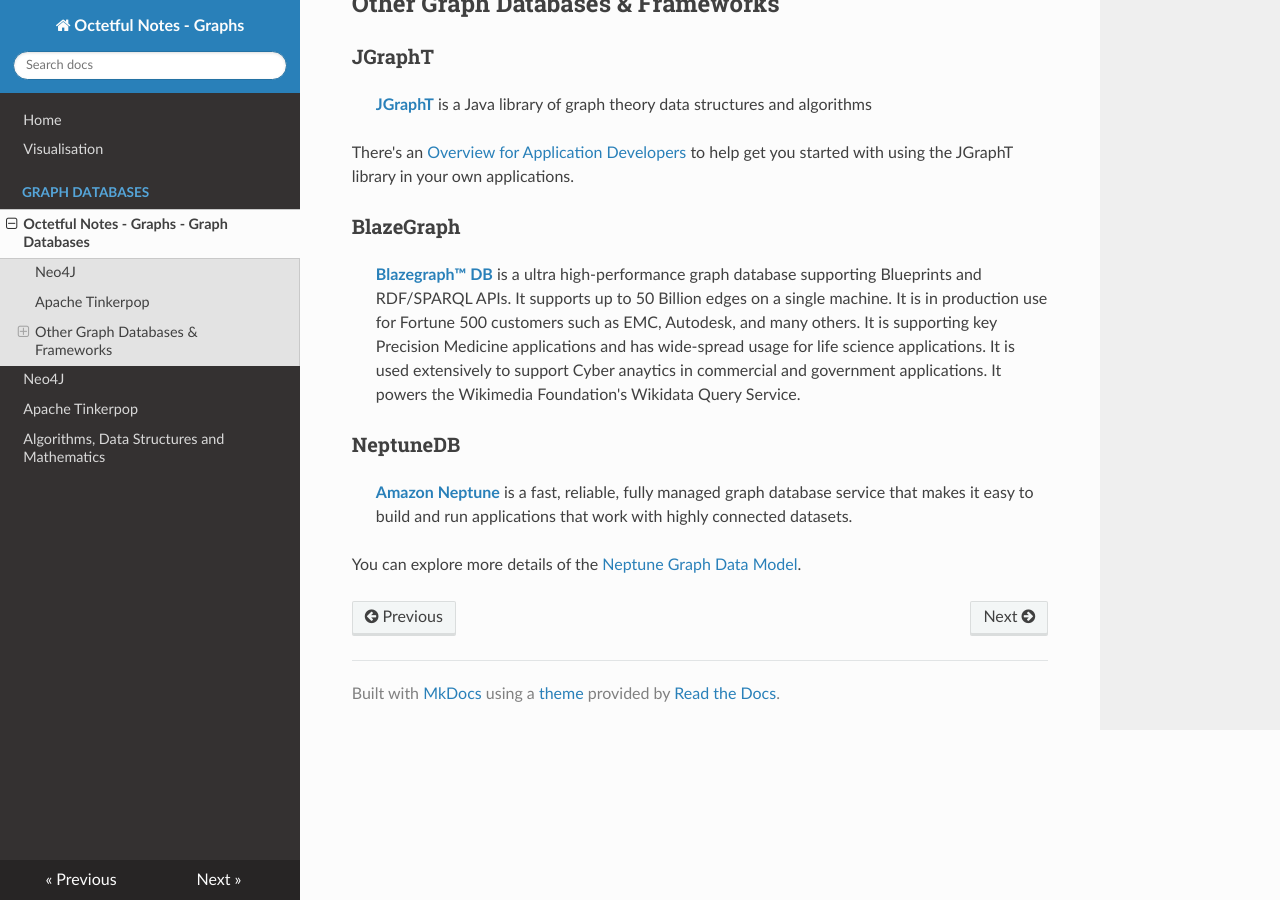
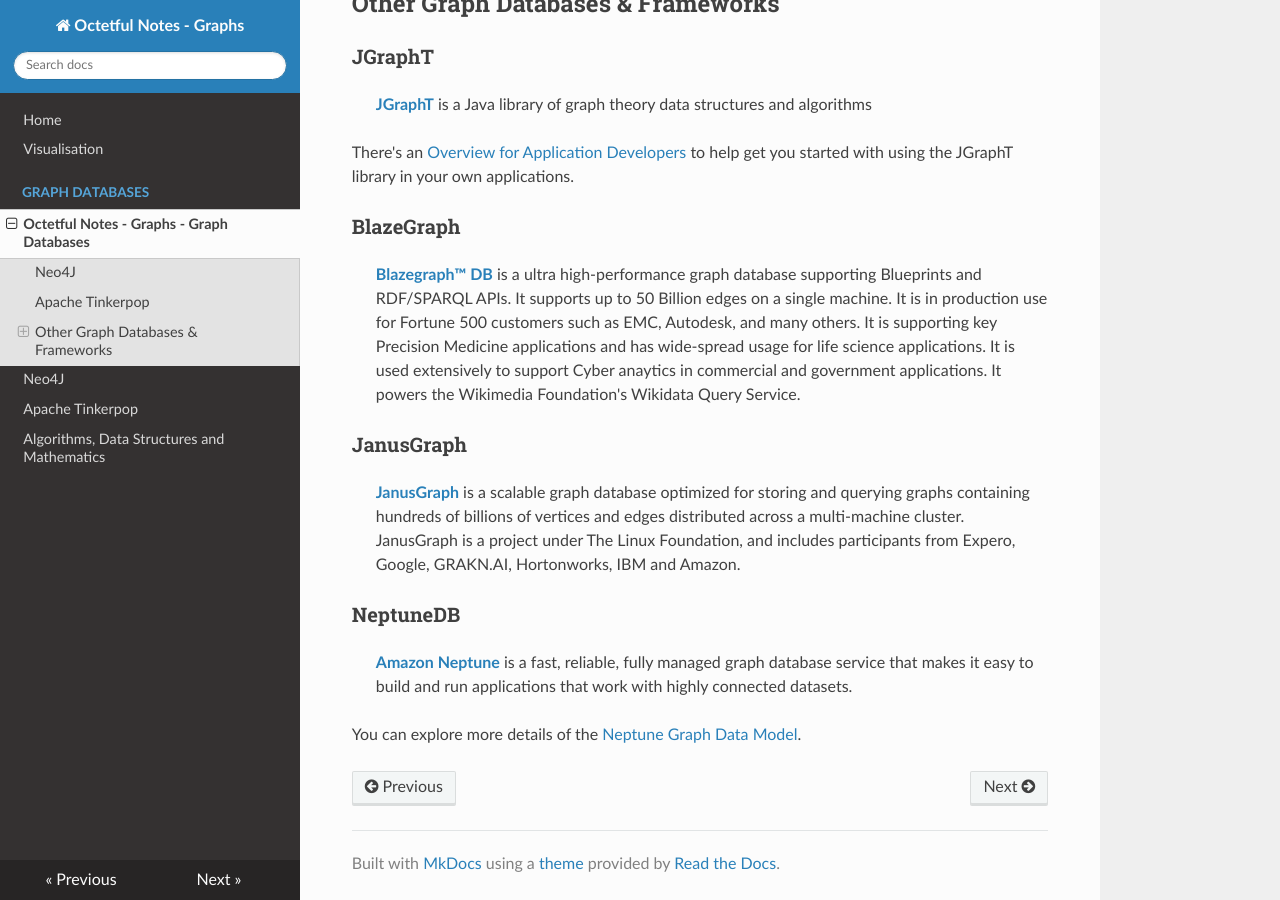
Before and after one commit to octetful-notes/on-graphs, an MkDocs documentation site: the page built from docs/graphdb/index.md, in a window 1280 px wide and 900 px high, scrolled down 669 px. Built offline with MkDocs 1.6.1, drawn with Linux system fonts in a browser that asks for light colours; nearby versions of some CDN libraries.

Commit message:
Add JanusGraph to the list of known databases.

```diff
--- a/docs/graphdb/index.md
+++ b/docs/graphdb/index.md
@@ -25,6 +25,9 @@
 ### BlazeGraph
 >[**Blazegraph™ DB**](https://github.com/blazegraph/database) is a ultra high-performance graph database supporting Blueprints and RDF/SPARQL APIs. It supports up to 50 Billion edges on a single machine. It is in production use for Fortune 500 customers such as EMC, Autodesk, and many others. It is supporting key Precision Medicine applications and has wide-spread usage for life science applications. It is used extensively to support Cyber anaytics in commercial and government applications. It powers the Wikimedia Foundation's Wikidata Query Service.
 
+### JanusGraph
+>[**JanusGraph**](https://janusgraph.org/)  is a scalable graph database optimized for storing and querying graphs containing hundreds of billions of vertices and edges distributed across a multi-machine cluster. JanusGraph is a project under The Linux Foundation, and includes participants from Expero, Google, GRAKN.AI, Hortonworks, IBM and Amazon.
+
 ### NeptuneDB
 >[**Amazon Neptune**](https://aws.amazon.com/neptune/) is a fast, reliable, fully managed graph database service that makes it easy to build and run applications that work with highly connected datasets.
 
```
